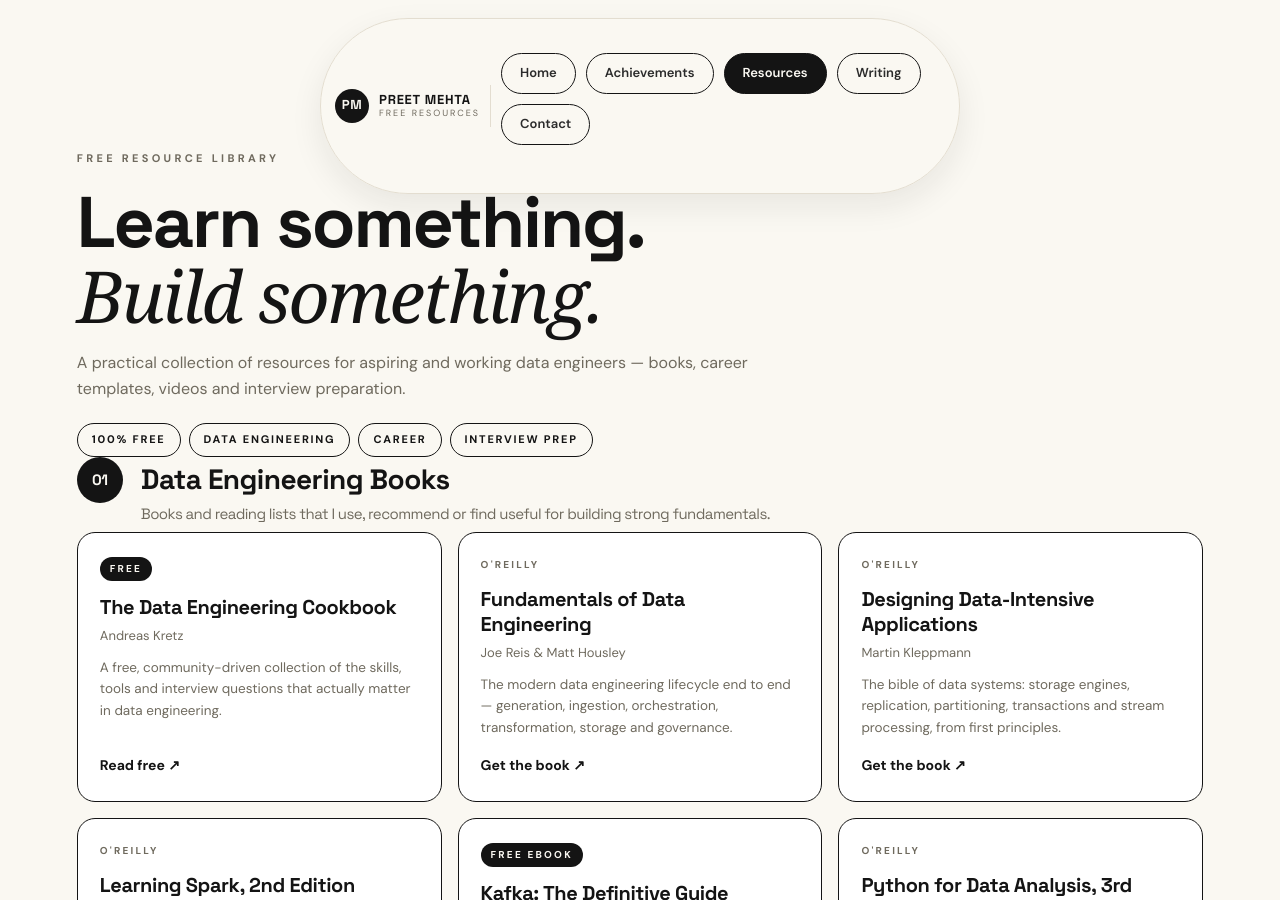
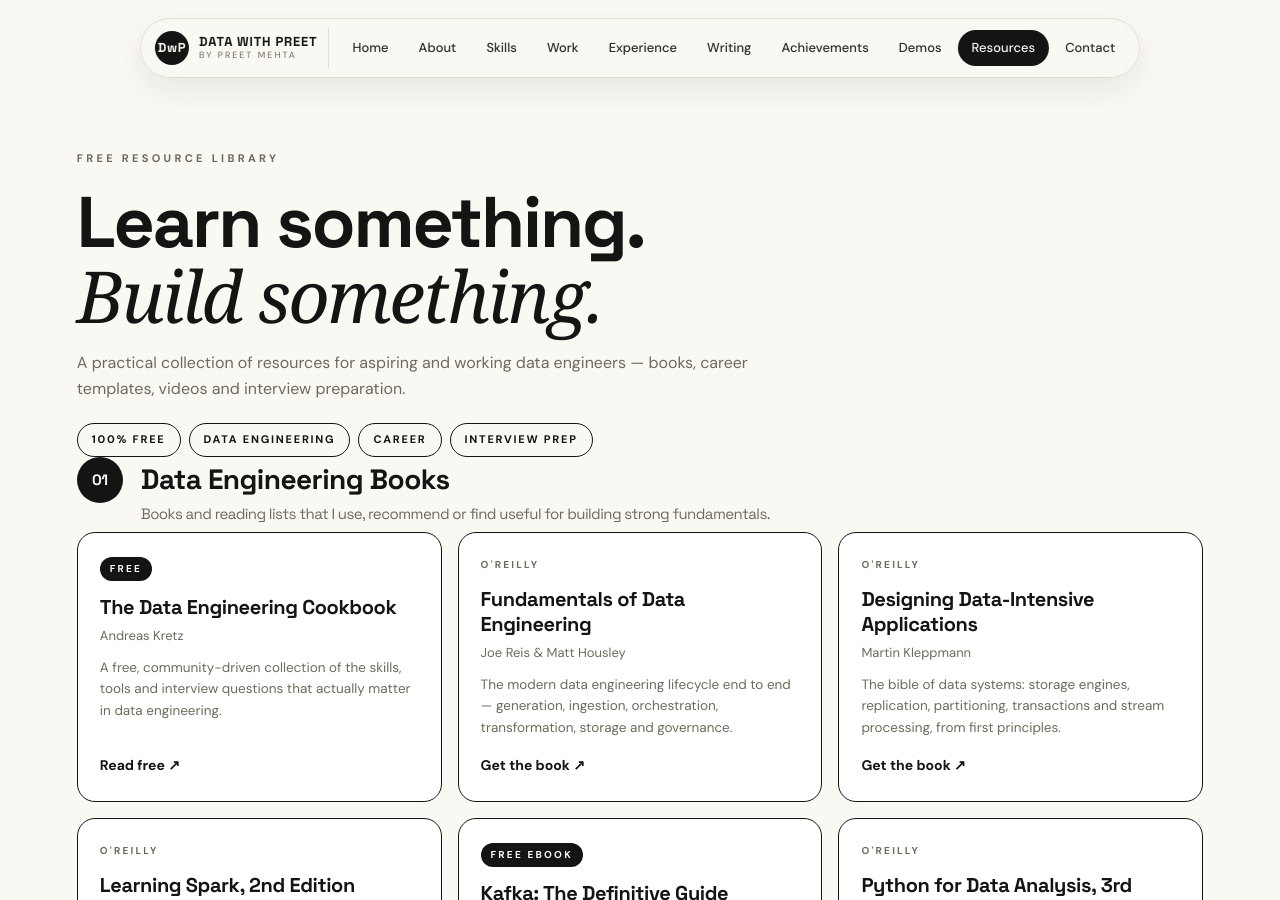
Before and after one commit to datawithpreet/datawithpreet.github.io, a Jekyll site: the page resources.html, which Jekyll copies as it is, in a window 1280 px wide and 900 px high. Built offline with Jekyll 4.4.1, drawn with Linux system fonts in a browser that asks for light colours.

Commit message:
Align Resources branding and navigation with site-wide header

```diff
--- a/resources.html
+++ b/resources.html
@@ -9,7 +9,7 @@
   <link rel="preconnect" href="https://fonts.googleapis.com">
   <link rel="preconnect" href="https://fonts.gstatic.com" crossorigin>
   <link href="https://fonts.googleapis.com/css2?family=DM+Sans:wght@400;500;600;700&family=Space+Grotesk:wght@400;500;600;700&display=swap" rel="stylesheet">
-  <link rel="stylesheet" href="assets/css/style.css?v=20261011h">
+  <link rel="stylesheet" href="assets/css/style.css?v=20261012a">
   <meta property="og:title" content="Free Resources | Preet Mehta">
   <meta property="og:image" content="https://datawithpreet.github.io/assets/img/preet-creator.jpg">
   <noscript><style>.reveal{opacity:1!important;transform:none!important}.section-title{clip-path:none!important}</style></noscript>
@@ -17,15 +17,20 @@
 <body>
   <header class="site-header" id="top">
     <a class="brand" href="index.html#home" aria-label="Preet Mehta home">
-      <span class="brand-mark">PM</span>
-      <span class="brand-copy"><strong>PREET MEHTA</strong><small>FREE RESOURCES</small></span>
+      <span class="brand-mark">DwP</span>
+      <span class="brand-copy"><strong>DATA WITH PREET</strong><small>BY PREET MEHTA</small></span>
     </a>
     <button class="menu-toggle" aria-label="Open navigation" aria-expanded="false"><span></span><span></span></button>
-    <nav class="nav resources-page-nav" aria-label="Resource navigation">
+    <nav class="nav" aria-label="Primary navigation">
       <a href="index.html#home">Home</a>
+      <a href="index.html#about">About</a>
+      <a href="index.html#skills">Skills</a>
+      <a href="index.html#work">Work</a>
+      <a href="index.html#experience">Experience</a>
+      <a href="index.html#writing">Writing</a>
       <a href="index.html#achievements">Achievements</a>
+      <a href="demos.html">Demos</a>
       <a class="active" href="#books">Resources</a>
-      <a href="index.html#writing">Writing</a>
       <a href="index.html#contact">Contact</a>
     </nav>
   </header>
```
